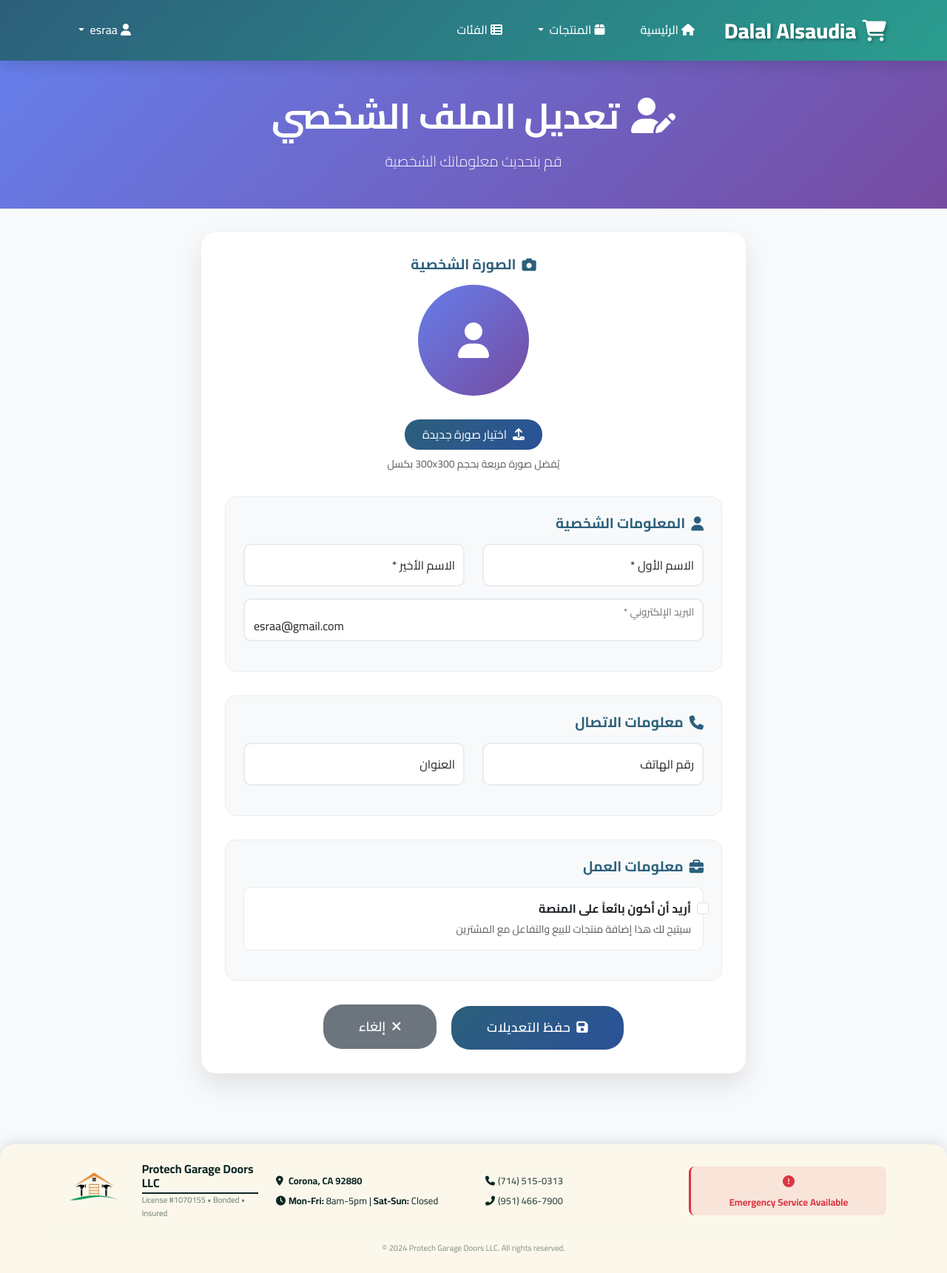
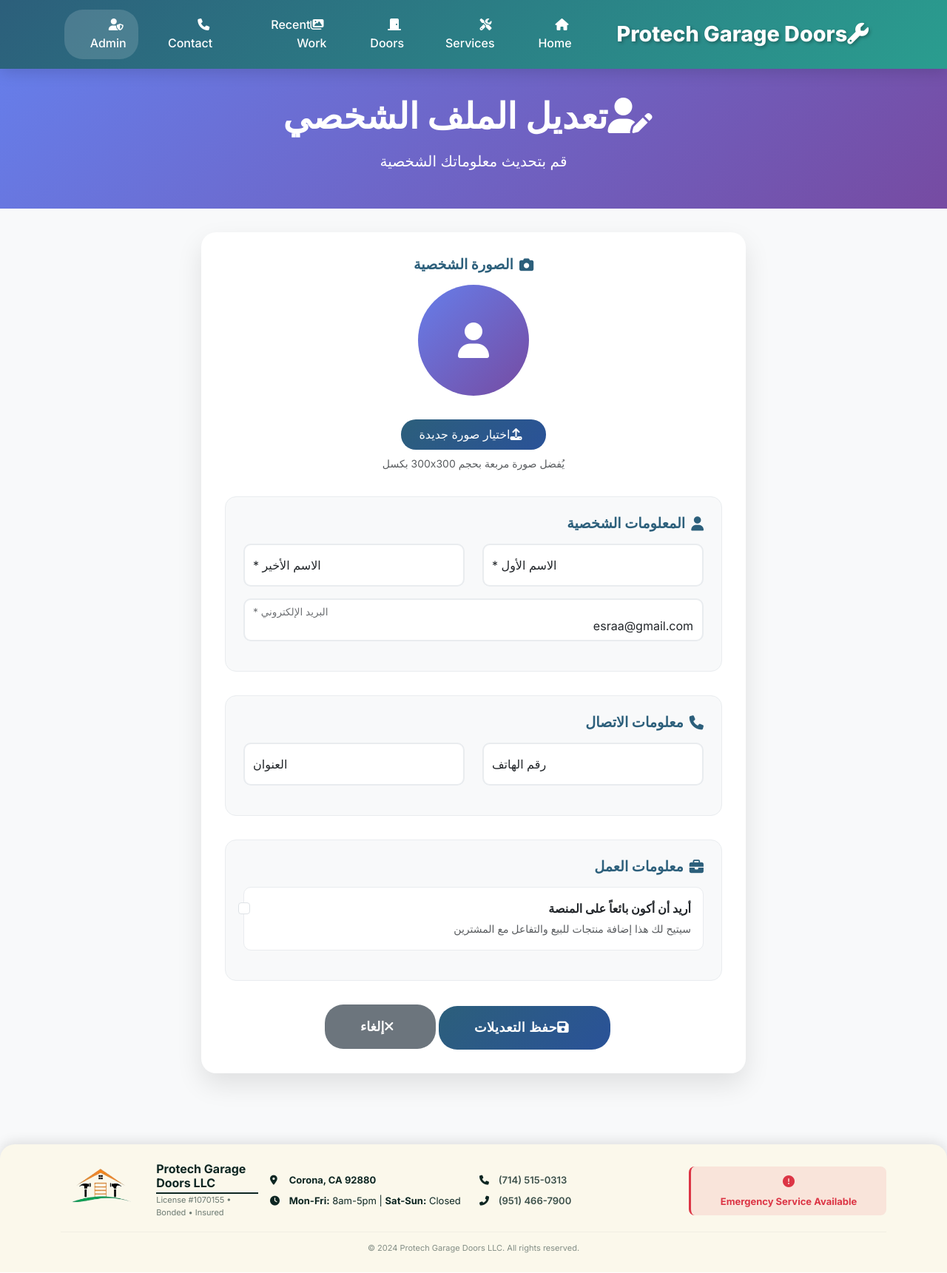
Before and after one commit to EsraaAh00/protech-repair, a Django app: page /users/profile/edit/ in a window 1280 px wide. Shown: the whole page at 74% size. Run offline with Django 5.2, Linux system fonts and the light colour scheme; a user stored in the database is signed in; some libraries are stand-ins or nearby versions.

Commit message:
edit in html view

```diff
--- a/templates/base.html
+++ b/templates/base.html
@@ -5,14 +5,14 @@
 <head>
     <meta charset="UTF-8">
     <meta name="viewport" content="width=device-width, initial-scale=1.0">
-    <title>{% block title %}Dalal Alsaudia - منصة البيع والشراء الأولى في المملكة{% endblock %}</title>
+    <title>{% block title %}Protech Garage Doors - Professional Garage Door Repair & Installation{% endblock %}</title>
 
-    <!-- Bootstrap RTL CSS -->
-    <link href="https://cdn.jsdelivr.net/npm/bootstrap@5.3.0/dist/css/bootstrap.rtl.min.css" rel="stylesheet">
+    <!-- Bootstrap CSS -->
+    <link href="https://cdn.jsdelivr.net/npm/bootstrap@5.3.0/dist/css/bootstrap.min.css" rel="stylesheet">
     <!-- Font Awesome -->
     <link rel="stylesheet" href="https://cdnjs.cloudflare.com/ajax/libs/font-awesome/6.4.0/css/all.min.css">
     <!-- Google Fonts -->
-    <link href="https://fonts.googleapis.com/css2?family=Cairo:wght@200;300;400;500;600;700;800;900&display=swap"
+    <link href="https://fonts.googleapis.com/css2?family=Inter:wght@300;400;500;600;700;800&display=swap"
         rel="stylesheet">
 
     <!-- Custom CSS -->
@@ -34,7 +34,7 @@
         }
 
         * {
-            font-family: 'Cairo', sans-serif;
+            font-family: 'Inter', sans-serif;
         }
 
         body {
@@ -66,7 +66,7 @@
         .navbar-nav .nav-link {
             color: white !important;
             font-weight: 500;
-            margin: 0 0.5rem;
+            margin: 0 0.3rem;
             padding: 0.5rem 1rem !important;
             border-radius: 25px;
             transition: all 0.3s ease;
@@ -315,7 +266,7 @@
     <nav class="navbar navbar-expand-lg navbar-dark fixed-top" id="navbar">
         <div class="container">
             <a class="navbar-brand" href="{% url 'home' %}">
-                <i class="fas fa-shopping-cart me-2"></i>Dalal Alsaudia
+                <i class="fas fa-wrench me-2"></i>Protech Garage Doors
             </a>
 
             <button class="navbar-toggler" type="button" data-bs-toggle="collapse" data-bs-target="#navbarNav">
@@ -323,60 +274,37 @@
             </button>
 
             <div class="collapse navbar-collapse" id="navbarNav">
-                <ul class="navbar-nav me-auto">
+                <ul class="navbar-nav ms-auto">
                     <li class="nav-item">
                         <a class="nav-link" href="{% url 'home' %}">
-                            <i class="fas fa-home me-1"></i>الرئيسية
-                        </a>
-                    </li>
-                    <li class="nav-item dropdown">
-                        <a class="nav-link dropdown-toggle" href="#" id="productsDropdown" role="button"
-                            data-bs-toggle="dropdown">
-                            <i class="fas fa-box me-1"></i>المنتجات
-                        </a>
-                        <ul class="dropdown-menu">
-                            <li><a class="dropdown-item" href="{% url 'products:list' %}">جميع المنتجات</a></li>
-                            <li><a class="dropdown-item" href="{% url 'products:cars' %}">السيارات</a></li>
-                            <li><a class="dropdown-item" href="{% url 'products:real_estate' %}">العقارات</a></li>
-                            <li><a class="dropdown-item" href="{% url 'products:hotels' %}">الفنادق</a></li>
-                        </ul>
-                    </li>
-                    <li class="nav-item">
-                        <a class="nav-link" href="{% url 'categories:list' %}">
-                            <i class="fas fa-th-list me-1"></i>الفئات
-                        </a>
-                    </li>
-                </ul>
-
-                <ul class="navbar-nav">
-                    {% if user.is_authenticated %}
-                    <li class="nav-item dropdown">
-                        <a class="nav-link dropdown-toggle" href="#" id="userDropdown" role="button"
-                            data-bs-toggle="dropdown">
-                            <i class="fas fa-user me-1"></i>{{ user.first_name|default:user.username }}
-                        </a>
-                        <ul class="dropdown-menu">
-                            <li><a class="dropdown-item" href="{% url 'products:add' %}">إضافة منتج</a></li>
-                            <li><a class="dropdown-item" href="{% url 'products:my_products' %}">منتجاتي</a></li>
-                            <li><a class="dropdown-item" href="{% url 'orders:my_orders' %}">طلباتي</a></li>
-                            <li>
-                                <hr class="dropdown-divider">
-                            </li>
-                            <li><a class="dropdown-item" href="{% url 'logout' %}">تسجيل الخروج</a></li>
-                        </ul>
-                    </li>
-                    {% else %}
-                    <li class="nav-item">
-                        <a class="nav-link" href="{% url 'login' %}">
-                            <i class="fas fa-sign-in-alt me-1"></i>دخول
+                            <i class="fas fa-home me-1"></i>Home
                         </a>
                     </li>
                     <li class="nav-item">
-                        <a class="nav-link" href="/admin/">
-                            <i class="fas fa-user-plus me-1"></i>الإدارة
+                        <a class="nav-link" href="#services">
+                            <i class="fas fa-tools me-1"></i>Services
                         </a>
                     </li>
-                    {% endif %}
+                    <li class="nav-item">
+                        <a class="nav-link" href="#products">
+                            <i class="fas fa-door-closed me-1"></i>Doors
+                        </a>
+                    </li>
+                    <li class="nav-item">
+                        <a class="nav-link" href="#recent-work">
+                            <i class="fas fa-images me-1"></i>Recent Work
+                        </a>
+                    </li>
+                    <li class="nav-item">
+                        <a class="nav-link" href="#contact">
+                            <i class="fas fa-phone me-1"></i>Contact
+                        </a>
+                    </li>
+                    <li class="nav-item">
+                        <a class="nav-link" href="/admin/" style="background: rgba(255, 255, 255, 0.15);">
+                            <i class="fas fa-user-shield me-1"></i>Admin
+                        </a>
+                    </li>
                 </ul>
             </div>
         </div>
@@ -410,7 +336,7 @@
                 <div class="col-lg-3 col-md-6">
                     <div class="d-flex align-items-center">
                         <img src="{% static 'css/logo.png' %}" alt="Protech Garage Doors"
-                             style="height: 50px; width: auto; margin-right: 12px;">
+                             style="height: 60px; width: auto; margin-right: 12px;">
                         <div>
                             <h5 class="mb-0" style="font-size: 16px; font-weight: 700; color: #0d2622;">Protech Garage Doors LLC</h5>
                             <p class="mb-0" style="font-size: 11px; color: rgba(13, 38, 34, 0.6);">License #1070155 • Bonded • Insured</p>
@@ -496,7 +418,7 @@
         // Loading button effect
         function showLoading(button) {
             const originalText = button.innerHTML;
-            button.innerHTML = '<span class="loading"></span> جاري التحميل...';
+            button.innerHTML = '<span class="loading"></span> Loading...';
             button.disabled = true;
 
             setTimeout(function () {
--- a/templates/home.html
+++ b/templates/home.html
@@ -737,14 +737,13 @@
                     <a href="#contact">Contact</a>
                     <a href="#about">About</a>
                     <a href="#recent">Recent Work</a>
-                    <a href="#high-end">High End Doors</a>
                     <a href="#doors">Doors</a>
                     <a href="#openers">Openers</a>
                     <a href="#services">Service & Repair</a>
                     <a href="#home">Home</a>
                 </nav>
                 <div class="cleanic-actions">
-                    <img src="/static/css/logo.png" alt="Logo" style="height: 50px; width: auto; display: block;"
+                    <img src="/static/css/logo.png" alt="Logo" style="height: 60px; width: auto; display: block;"
                         onerror="console.log('Image failed to load: ' + this.src);">
                 </div>
             </div>
```
Also changed, not shown: other parts of templates/base.html (+0 -55 lines), media/profile_pics/backend-development-slide1.png (deleted).
